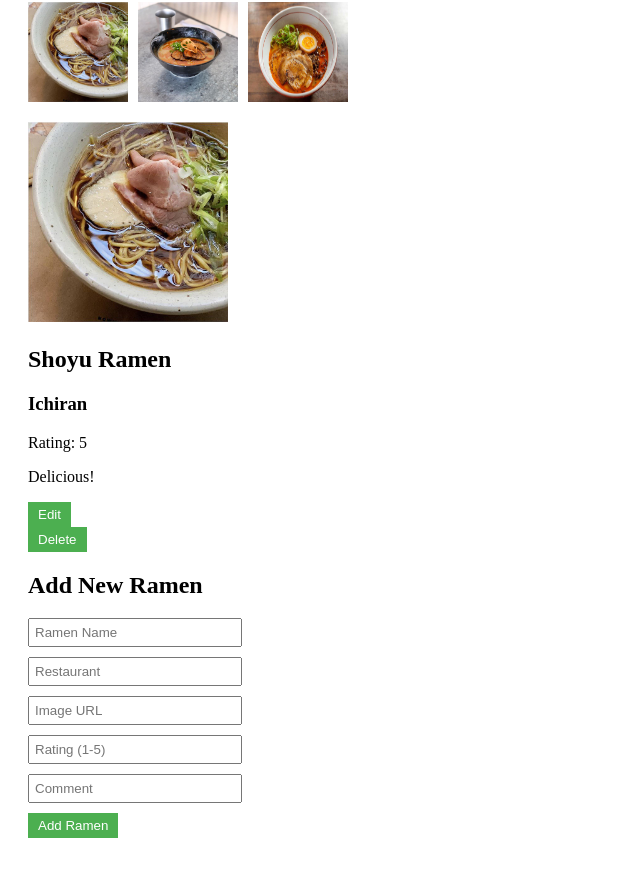
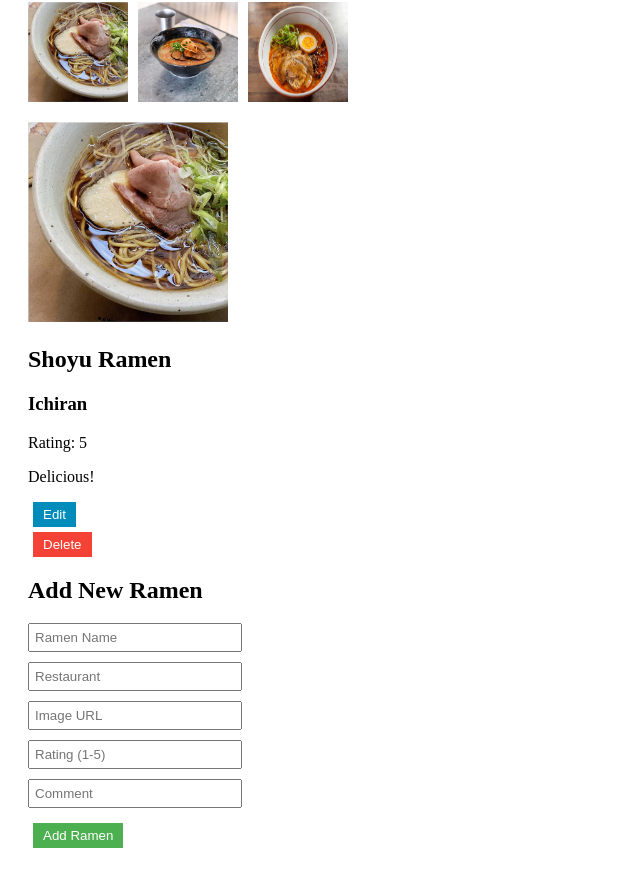
Before and after one commit to AlghaniHasbulla/ramen-rating-app, a plain HTML site: page index.html in a window 1280 px wide. Shown: the part 75-948 px from the top of the page, without its empty margins (0-640 px from the left). Drawn offline with Linux system fonts and the light colour scheme.

Commit message:
Update style.css

```diff
--- a/style.css
+++ b/style.css
@@ -41,8 +41,25 @@ button {
     color: white;
     border: none;
     cursor: pointer;
+    margin: 5px;
 }
 
 button:hover {
     background-color: #45a049;
 }
+
+#edit-btn, #delete-btn {
+    background-color: #008CBA;
+}
+
+#delete-btn {
+    background-color: #f44336;
+}
+
+#edit-btn:hover, #delete-btn:hover {
+    background-color: #007B9A;
+}
+
+#delete-btn:hover {
+    background-color: #da190b;
+}
```
